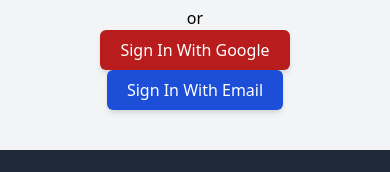
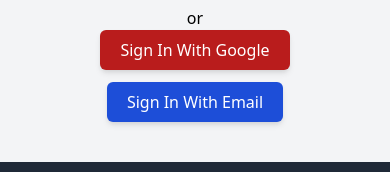
Before and after one commit to Mostakimul/node-tour-react, a React (Create React App) app: page /register in a window 390 px wide. Shown: the part 661-833 px from the top of the page. Built offline with nearby package versions, Linux system fonts and the light colour scheme; no server answers.

Commit message:
responsive design fixed

```diff
--- a/src/pages/Register.js
+++ b/src/pages/Register.js
@@ -152,7 +152,7 @@
             Sign In with Google
           </button>
           <Link
-            className="bg-blue-700 py-2 px-5 mx-3 text-white capitalize rounded-md inline-block shadow-md"
+            className="bg-blue-700 mt-3 py-2 px-5 mx-3 text-white capitalize rounded-md inline-block shadow-md"
             to="/login"
           >
             Sign In with Email
```
